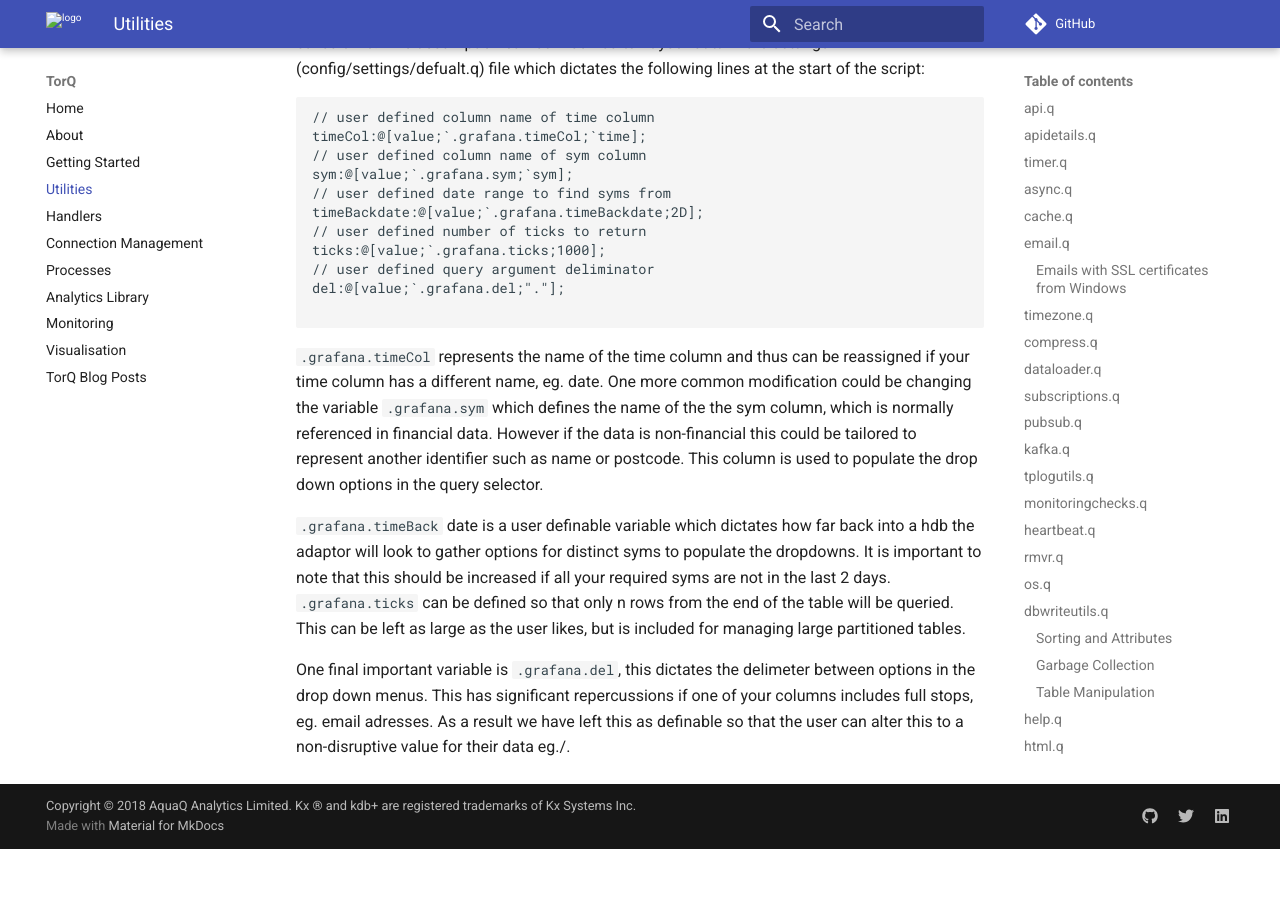
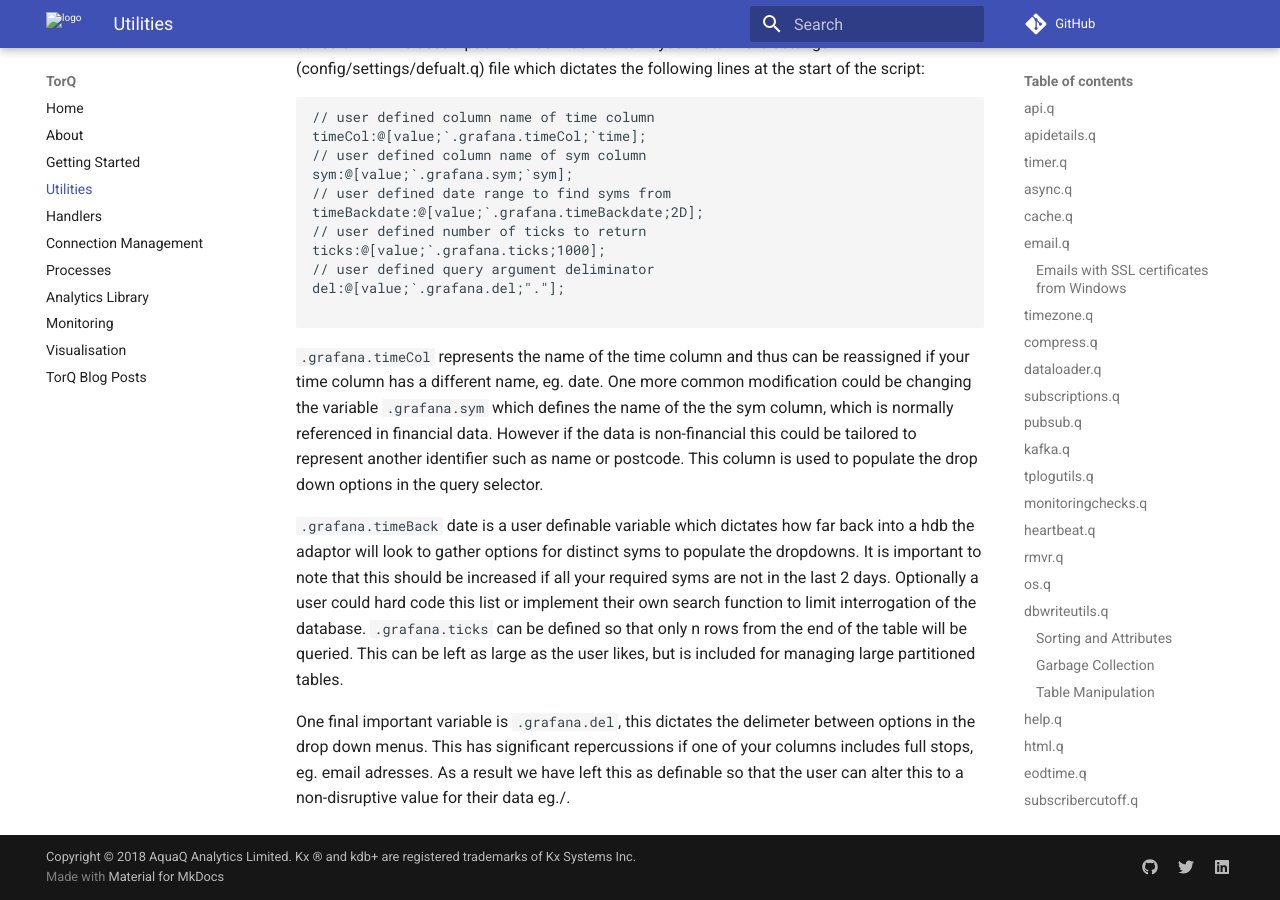
Before and after one commit to DataIntellectTech/TorQ, an MkDocs documentation site: the page built from docs/utilities.md, in a window 1280 px wide and 900 px high, scrolled down 35482 px. Built offline with MkDocs 1.6.1 and Material for MkDocs 9.7.7, drawn with Linux system fonts in a browser that asks for light colours; comment, search, counter and statistics services are not loaded; old or Windows-style settings are respelled for this version of MkDocs; before the commit the page ends 36331 px from its top, so only the background shows below that.

Commit message:
New image link & sym searching docs

````diff
--- a/docs/utilities.md
+++ b/docs/utilities.md
@@ -1244,7 +1244,7 @@
 Here you can see examples of graphs, tables, heatmaps and single statistics.
 The best explanation of the inputs allowed in the query section can be seen pictorially here:
 
-![InputFormat](https://github.com/AquaQAnalytics/grafana-kdb/blob/master/DropDownOptions.png?raw=true)
+![InputFormat](https://github.com/AquaQAnalytics/TorQ/blob/GrafanaTorQ/docs/graphics/GrafanDropDown.png?raw=true)
 
 Upon opening the query box, in the metrics tab, the user will be provided with
 a populated drop down of all possible options. Due to the limitations of the
@@ -1292,9 +1292,11 @@
 ```.grafana.timeBack``` date is a user definable variable which dictates how
 far back into a hdb the adaptor will look to gather options for distinct syms to
 populate the dropdowns. It is important to note that this should be increased if
-all your required syms are not in the last 2 days. ```.grafana.ticks``` can be
-defined so that only n rows from the end of the table will be queried. This can
-be left as large as the user likes, but is included for managing large
+all your required syms are not in the last 2 days. Optionally a user could hard
+code this list or implement their own search function to limit interrogation of
+the database. ```.grafana.ticks``` can be defined so that only n rows from the
+end of the table will be queried. This can be left as large as the user likes,
+but is included for managing large
 partitioned tables.
 
 One final important variable is ```.grafana.del```, this dictates the delimeter
````
